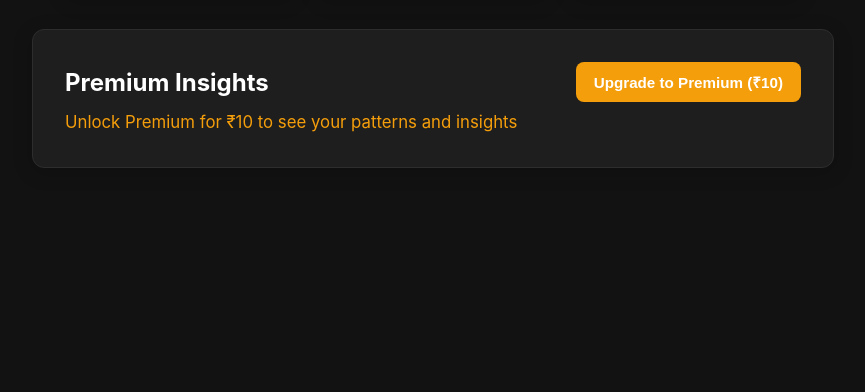
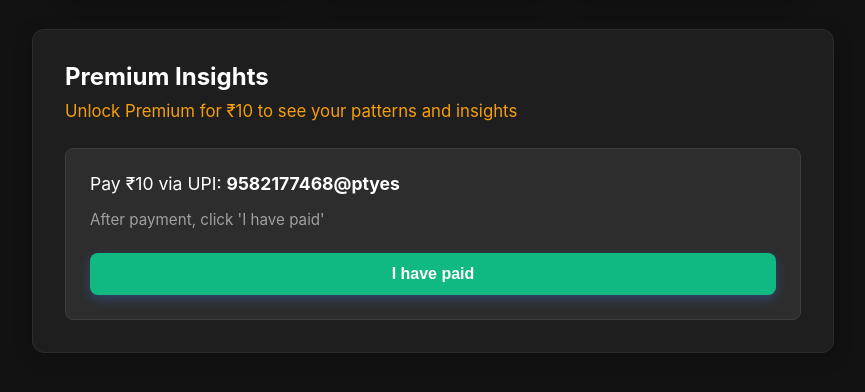
Before and after one commit to gAURAvsingh7458/Aiclub2025, a plain HTML site: page dashboard.html in a window 1280 px wide. Both pictures are taken after a click on the button "Upgrade to Premium (₹10)". Shown: the part 342-734 px from the top of the page, without its empty margins (207-1072 px from the left). Drawn offline with Linux system fonts and the light colour scheme.

Commit message:
Fixed UPI ID

```diff
--- a/dashboard.html
+++ b/dashboard.html
@@ -145,10 +145,16 @@
     <div class="card premium-card" style="width: calc(100% - 4rem); max-width: 736px; margin-bottom: 2rem; align-items: flex-start; text-align: left;">
         <div style="display: flex; justify-content: space-between; width: 100%; align-items: center; margin-bottom: 0.5rem;">
             <h2 style="font-size: 1.5rem; margin: 0; color: #ffffff;">Premium Insights</h2>
-            <button id="premiumBtn" style="display: none; padding: 10px 18px; font-size: 0.95rem; font-weight: 600; cursor: pointer; border: none; border-radius: 8px; background-color: #f59e0b; color: white; transition: background-color 0.2s, transform 0.1s;" onmouseover="this.style.backgroundColor='#d97706'; this.style.transform='translateY(-2px)';" onmouseout="this.style.backgroundColor='#f59e0b'; this.style.transform='translateY(0)';" onmousedown="this.style.transform='translateY(0)';" onclick="localStorage.setItem('isPremium', 'true'); window.location.reload();">Upgrade to Premium (₹10)</button>
+            <button id="premiumBtn" style="display: none; padding: 10px 18px; font-size: 0.95rem; font-weight: 600; cursor: pointer; border: none; border-radius: 8px; background-color: #f59e0b; color: white; transition: background-color 0.2s, transform 0.1s;" onmouseover="this.style.backgroundColor='#d97706'; this.style.transform='translateY(-2px)';" onmouseout="this.style.backgroundColor='#f59e0b'; this.style.transform='translateY(0)';" onmousedown="this.style.transform='translateY(0)';" onclick="showPayment()">Upgrade to Premium (₹10)</button>
         </div>
         <div id="insights-content" style="color: #a0a0a0; font-size: 1.05rem; line-height: 1.5;">
             Loading...
+        </div>
+
+        <div id="payment-section" style="display: none; margin-top: 1.5rem; width: 100%; padding: 1.5rem; background-color: #2d2d2d; border-radius: 8px; border: 1px solid #3d3d3d; box-sizing: border-box;">
+            <p style="margin-top: 0; margin-bottom: 1rem; color: #ffffff; font-size: 1.1rem;">Pay ₹10 via UPI: <strong>9582177468@ptyes</strong></p>
+            <p style="margin-top: 0; margin-bottom: 1.5rem; color: #a0a0a0; font-size: 0.95rem;">After payment, click 'I have paid'</p>
+            <button class="log-btn" style="width: 100%; background-color: #10b981;" onmouseover="this.style.backgroundColor='#059669';" onmouseout="this.style.backgroundColor='#10b981';" onclick="localStorage.setItem('isPremium', 'true'); window.location.reload();">I have paid</button>
         </div>
     </div>
 
@@ -180,6 +186,11 @@
             document.getElementById('streak').innerText = currentStreak + ' days';
         }
 
+        function showPayment() {
+            document.getElementById('payment-section').style.display = 'block';
+            document.getElementById('premiumBtn').style.display = 'none';
+        }
+
         function updatePremiumInsights() {
             const isPremium = localStorage.getItem('isPremium') === 'true';
             const insightsContainer = document.getElementById('insights-content');
```
